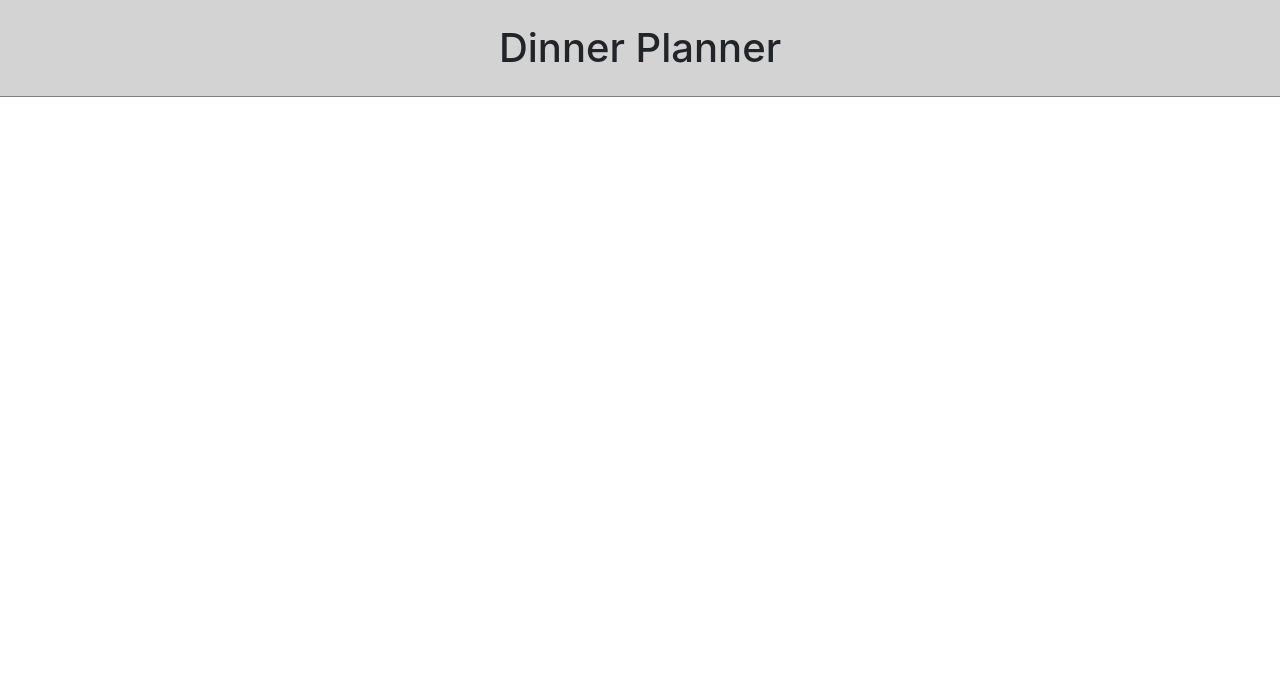
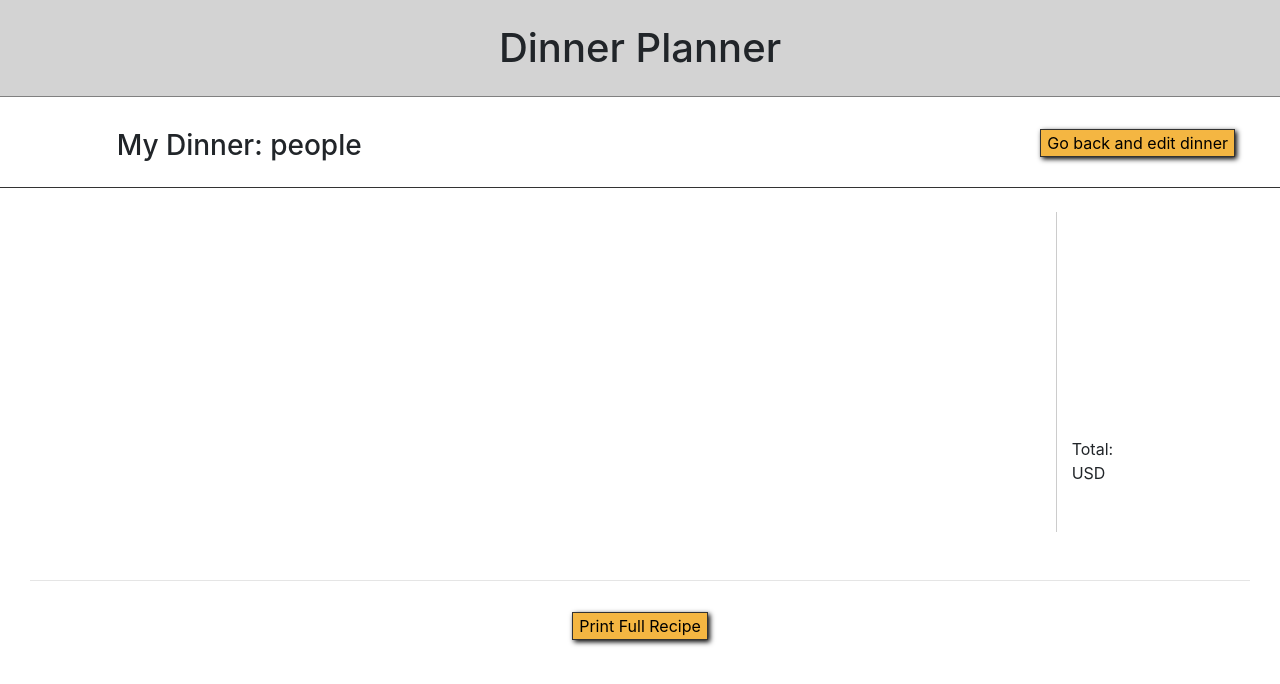
Before and after one commit to davidmagnussson/dinnerplanner-html-react, a React (Create React App) app: page /overviewDish in a window 1280 px wide. Shown: the top 684 px of the page. Built offline with nearby package versions, Linux system fonts and the light colour scheme.

Commit message:
added all layouts except searchview.

```diff
--- a/src/App.js
+++ b/src/App.js
@@ -5,6 +5,8 @@ import Welcome from './Welcome/Welcome';
 import { modelInstance } from './data/DinnerModel'
 import SelectDish from "./SelectDish/SelectDish";
 import InfoDish from "./InfoDish/InfoDish";
+import OverviewDish from "./OverviewDish/OverviewDish";
+import FinalDish from "./FinalDish/FinalDish";
 
 class App extends Component {
   constructor(props) {
@@ -24,6 +26,8 @@ class App extends Component {
           <Route exact path="/" component={Welcome}/>
           <Route path="/search" render={() => <SelectDish model={modelInstance}/>}/>
           <Route path="/infoDish" render={() => <InfoDish model={modelInstance}/>}/>
+          <Route path="/overviewDish" render={() => <OverviewDish model={modelInstance}/>}/>
+          <Route path="/finalDish" render={() => <FinalDish model={modelInstance}/>}/>
 
         </header>
       </div>
--- /dev/null
+++ b/src/FinalDish/FinalDish.js
@@ -0,0 +1,36 @@
+import React, { Component } from 'react';
+import './FinalDish.css';
+
+class FinalDish extends Component {
+  render() {
+    return (
+      <div className="FinalDish row container-fluid">
+
+        <div className="row col-sm-12">
+            <div id="myDinner" className="container-fluid col-md-12">
+                <div className="row">
+                    <div className="col-md-6 row">
+                        <div className="col-md-2"></div>
+                        <div className="col-md-10">
+                            <h3 className="text-left">My Dinner: <span>{/*numberOfGuests*/}</span> people</h3>
+                        </div>
+                    </div>
+                    <div className="col-md-6">
+                        <button id="backToSearch" className="float-right">
+                            Go back and edit dinner
+                        </button>
+                    </div>
+                </div>
+            </div>
+
+            <div className="restDiv col-md-12">
+              {/*foodItems*/}
+            </div>
+         </div>
+
+      </div>
+    );
+  }
+}
+
+export default FinalDish;
--- a/src/InfoDish/InfoDish.css
+++ b/src/InfoDish/InfoDish.css
@@ -1,8 +1,3 @@
-.InfoDish {
-  padding: 0px!important;
-  margin: 0px!important;
-}
-
 #ingredientContainer {
   padding: 0px!important;
 }
--- a/src/InfoDish/InfoDish.js
+++ b/src/InfoDish/InfoDish.js
@@ -14,7 +14,7 @@ class InfoDish extends Component {
           <div className="row">
             <div className="container col-md-6 padTop col-sm-12">
                 <h3>{/*foodName*/}</h3>
-                <img className="foodBigImg" src="{/*TODOOOO imgSrc*/}"/>
+                <img alt="displayed food item." className="foodBigImg" src="{/*TODOOOO imgSrc*/}"/>
                 <br/>
                 <p>{/*foodDesc*/}</p>
                 <button id="backToSearch">Back To Search</button>
@@ -37,7 +37,7 @@ class InfoDish extends Component {
                       <hr/>
                       <div className="row">
                           <div className="col">
-                              <button id="addToMenu" data-food-id="${id}" className="yellow text-left">
+                              <button id="addToMenu" data-food-id="{/*TODOOOO ID*/}" className="yellow text-left">
                                   Add to menu
                               </button>
                           </div>
--- /dev/null
+++ b/src/OverviewDish/OverviewDish.css
@@ -0,0 +1,3 @@
+#totalPrice {
+  height:28.2vh;
+}
--- /dev/null
+++ b/src/OverviewDish/OverviewDish.js
@@ -0,0 +1,57 @@
+import React, { Component } from 'react';
+import './OverviewDish.css';
+
+class OverviewDish extends Component {
+  render() {
+    return (
+      <div className="OverviewDish row container-fluid">
+
+        <div className="col-sm-12">
+            <div id="myDinner" className="container-fluid col-md-12">
+                <div className="row">
+                    <div className="col-md-6 col-sm-12 row">
+                        <div className="col-md-2"></div>
+                        <div className="col-md-10">
+                            <h3 className="text-left">My Dinner: <span>{/* numberOfGuests*/}</span> people</h3>
+                        </div>
+                    </div>
+                    <div className="col-md-6 col-sm-12">
+                        <button id="backToSearch" className="float-right">
+                            Go back and edit dinner
+                        </button>
+                    </div>
+                </div>
+            </div>
+
+            <div className="restDiv col-md-12">
+                <div id="meals" className="col-md-12 container-fluid">
+                    <div className="row">
+                        <div className="col-md-2"></div>
+                        <div id="mealsCenterDiv" className="col-md-8 jumbotron vertical-center">
+                            <div className="row">
+                              {/*foodItems*/}
+                            </div>
+                        </div>
+                        <div className="col-md-2">
+                            <div id="totalPrice" className="d-none d-md-block d-lg-block"></div>
+                            Total: <br/> <span>{/*totalMenuPrice*/}</span> USD
+                        </div>
+                    </div>
+                    <hr/>
+                </div>
+
+                <div className="col-md-12">
+                    <p className="text-center">
+                        <button id="printRecipe">Print Full Recipe</button>
+                    </p>
+                </div>
+
+            </div>
+         </div>
+
+      </div>
+    );
+  }
+}
+
+export default OverviewDish;
--- a/src/index.css
+++ b/src/index.css
@@ -158,9 +158,10 @@ button {
     border: none;
     box-shadow: none;
 }
+
 .jumbotron {
-    background: none;
-    border-radius:0px;
+    background: none!important;
+    border-radius:0px!important;
 }
 
 #mealsCenterDiv .food-image {
@@ -206,3 +207,8 @@ button {
 .finalImage {
   width: inherit;
 }
+
+.InfoDish, .OverviewDish, .FinalDish, .OverviewDish > .col-sm-12, .FinalDish > .col-sm-12 {
+  padding: 0px!important;
+  margin: 0px!important;
+}
```
Also changed, not shown: src/FinalDish/FinalDish.css (added).
